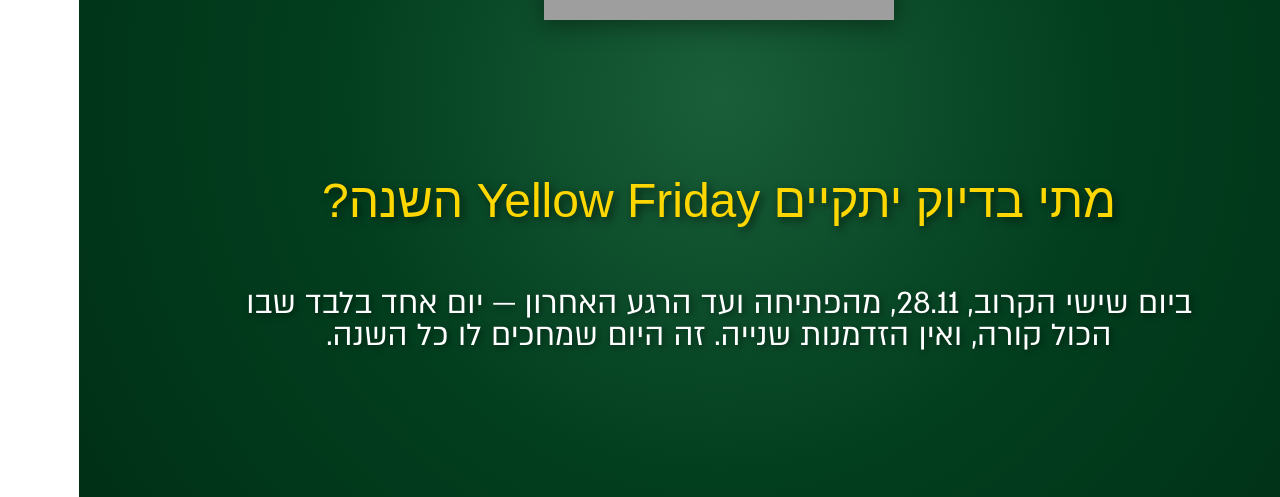
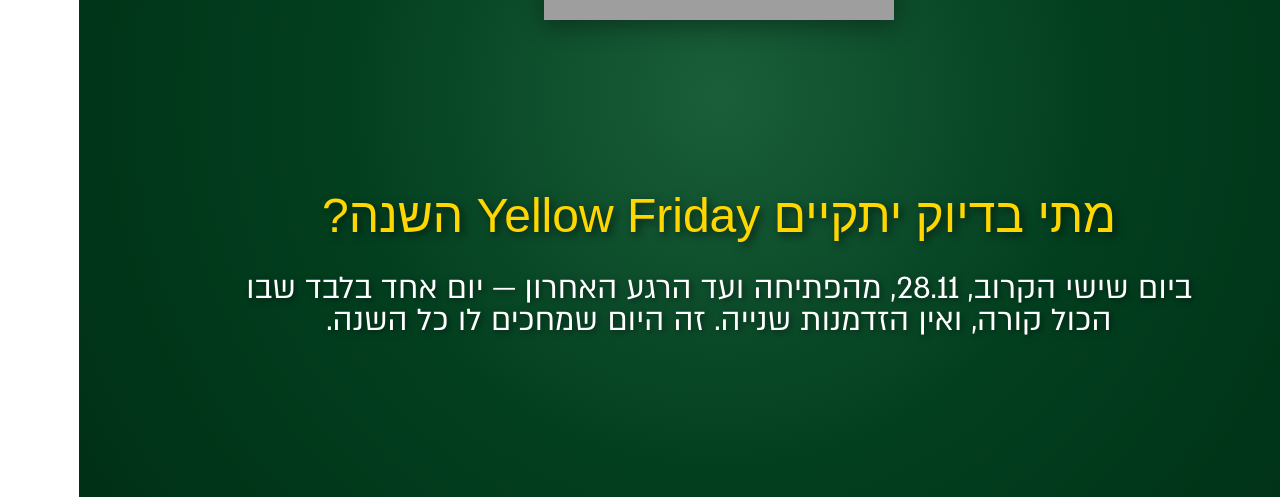
Before and after one commit to etaynam/YELLOWFRIDAY25, a React (Vite) app: page /faq-display in a window 1280 px wide. Shown: the part 303-800 px from the top of the page. Built offline with nearby package versions, Linux system fonts and the light colour scheme; no server answers; grey boxes are pictures that could not be loaded; a web font is replaced by a local one.

Commit message:
Reduce gap between question and answer in FAQ display

```diff
--- a/src/components/FAQDisplay.css
+++ b/src/components/FAQDisplay.css
@@ -129,7 +129,7 @@
 
   .faq-content {
     padding: 50px 60px;
-    gap: 40px;
+    gap: 10px;
   }
 }
 
```
